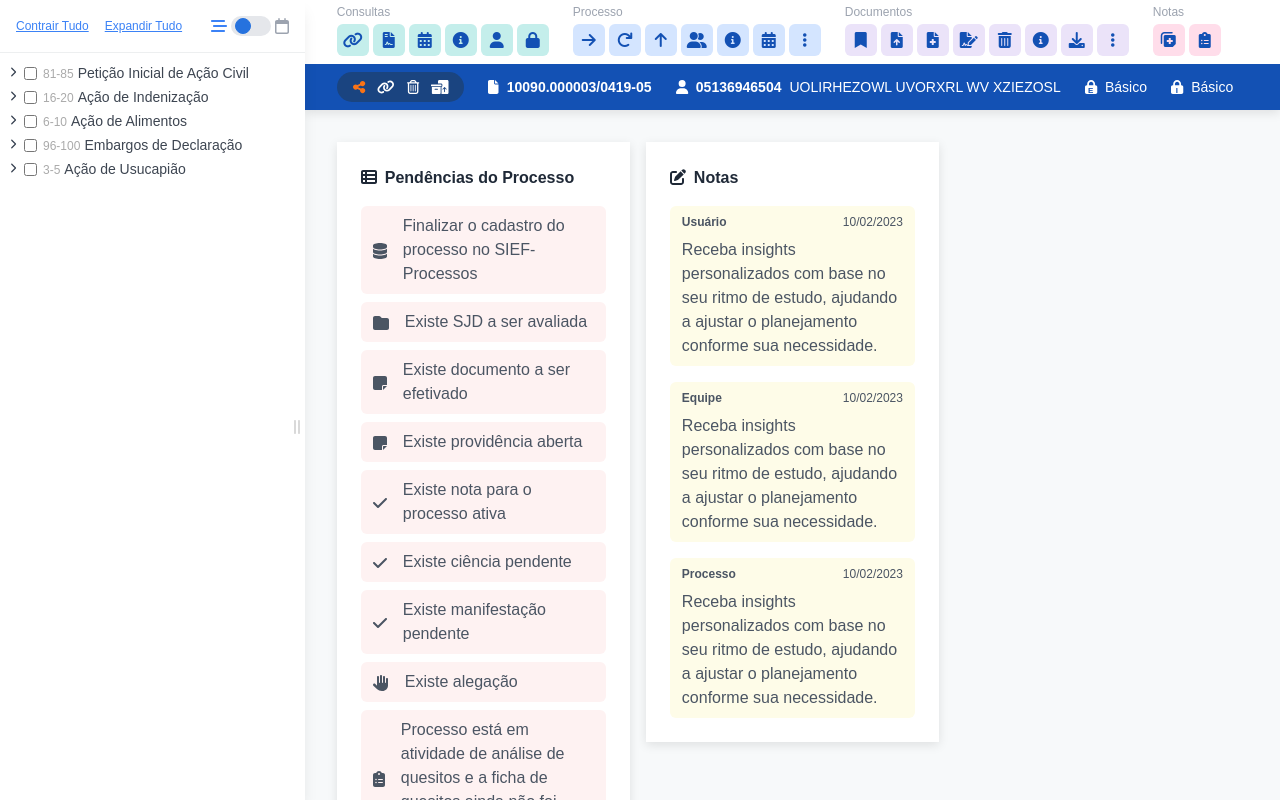
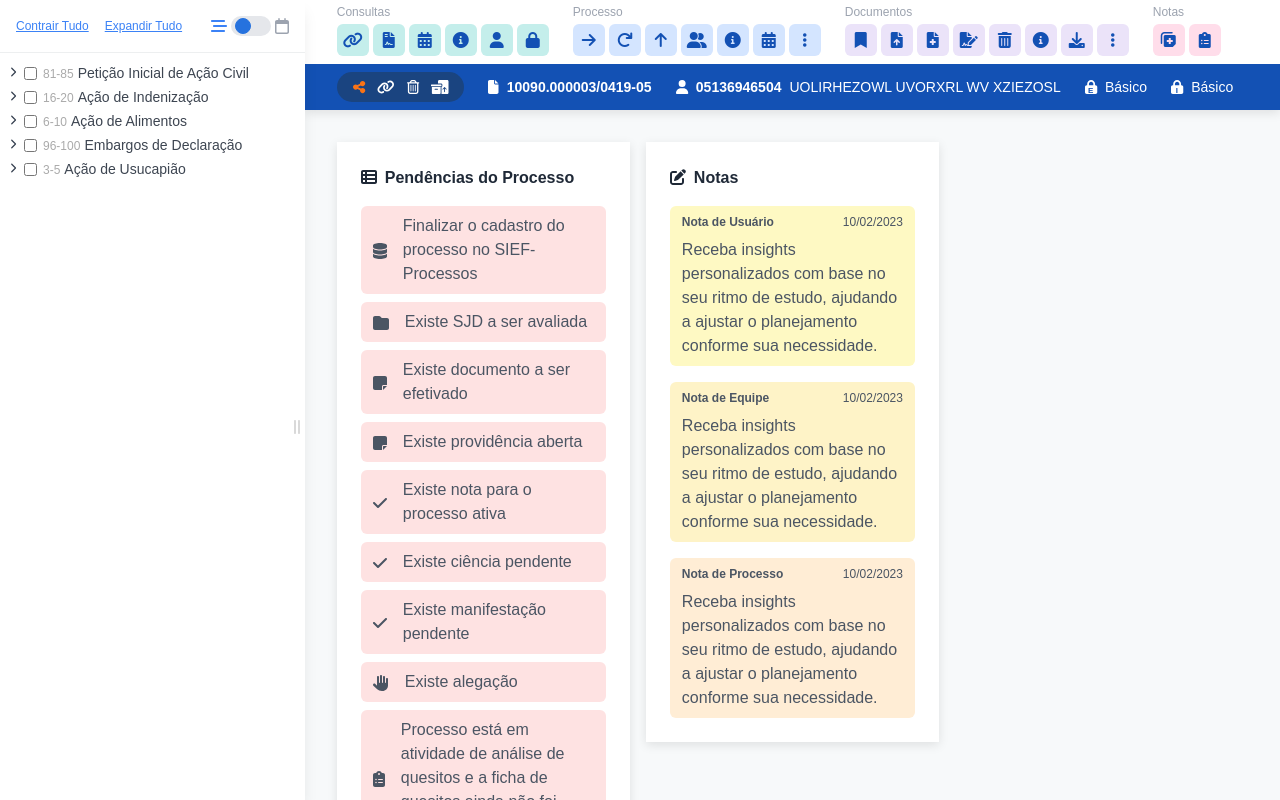
Before and after one commit to guilhermeteles/eprocesso, a React (Vite) app: page / in a window 1280 px wide. Built offline with nearby package versions, Linux system fonts and the light colour scheme.

Commit message:
notas cores

```diff
--- a/src/components/DashboardComponent.jsx
+++ b/src/components/DashboardComponent.jsx
@@ -51,63 +51,63 @@ const Dashboard = () => {
                                 className='mr-2'
                             />
                             Pendências do Processo</h2>
-                        <p className="text-gray-600 bg-red-50 px-3 py-2 rounded-md flex items-center gap-2">
+                        <p className="text-gray-600 bg-red-100 px-3 py-2 rounded-md flex items-center gap-2">
                             <FontAwesomeIcon
                                 icon={faDatabase}
                                 className='mr-2 mt-0.5'
                             />
                             <p>Finalizar o cadastro do processo no SIEF-Processos</p>
                         </p>
-                        <p className="text-gray-600 bg-red-50 px-3 py-2 rounded-md flex items-center gap-2">
+                        <p className="text-gray-600 bg-red-100 px-3 py-2 rounded-md flex items-center gap-2">
                             <FontAwesomeIcon
                                 icon={faFolder}
                                 className='mr-2 mt-0.5'
                             />
                             <p>Existe SJD a ser avaliada</p>
                         </p>
-                        <p className="text-gray-600 bg-red-50 px-3 py-2 rounded-md flex items-center gap-2">
+                        <p className="text-gray-600 bg-red-100 px-3 py-2 rounded-md flex items-center gap-2">
                             <FontAwesomeIcon
                                 icon={faNoteSticky}
                                 className='mr-2 mt-0.5'
                             />
                             <p>Existe documento a ser efetivado</p>
                         </p>
-                        <p className="text-gray-600 bg-red-50 px-3 py-2 rounded-md flex items-center gap-2">
+                        <p className="text-gray-600 bg-red-100 px-3 py-2 rounded-md flex items-center gap-2">
                             <FontAwesomeIcon
                                 icon={faNoteSticky}
                                 className='mr-2 mt-0.5'
                             />
                             <p>Existe providência aberta</p>
                         </p>
-                        <p className="text-gray-600 bg-red-50 px-3 py-2 rounded-md flex items-center gap-2">
+                        <p className="text-gray-600 bg-red-100 px-3 py-2 rounded-md flex items-center gap-2">
                             <FontAwesomeIcon
                                 icon={faCheck}
                                 className='mr-2 mt-0.5'
                             />
                             <p>Existe nota para o processo ativa</p>
                         </p>
-                        <p className="text-gray-600 bg-red-50 px-3 py-2 rounded-md flex items-center gap-2">
+                        <p className="text-gray-600 bg-red-100 px-3 py-2 rounded-md flex items-center gap-2">
                             <FontAwesomeIcon
                                 icon={faCheck}
                                 className='mr-2 mt-0.5'
                             />
                             <p>Existe ciência pendente</p>
                         </p>
-                        <p className="text-gray-600 bg-red-50 px-3 py-2 rounded-md flex items-center gap-2">
+                        <p className="text-gray-600 bg-red-100 px-3 py-2 rounded-md flex items-center gap-2">
                             <FontAwesomeIcon
                                 icon={faCheck}
                                 className='mr-2 mt-0.5'
                             />
                             <p>Existe manifestação pendente</p>
                         </p>
-                        <p className="text-gray-600 bg-red-50 px-3 py-2 rounded-md flex items-center gap-2">
+                        <p className="text-gray-600 bg-red-100 px-3 py-2 rounded-md flex items-center gap-2">
                             <FontAwesomeIcon
                                 icon={faHand}
                                 className='mr-2 mt-0.5'
                             />
                             <p>Existe alegação</p>
                         </p>
-                        <p className="text-gray-600 bg-red-50 px-3 py-2 rounded-md flex items-center gap-2">
+                        <p className="text-gray-600 bg-red-100 px-3 py-2 rounded-md flex items-center gap-2">
                             <FontAwesomeIcon
                                 icon={faClipboardList}
                                 className='mr-2 mt-0.5'
@@ -125,10 +125,10 @@ const Dashboard = () => {
                                 className='mr-2'
                             />
                             Notas</h2>
-                        <p className="text-gray-600 bg-yellow-50 px-3 py-2 rounded-md">
+                        <p className="text-gray-600 bg-yellow-100 px-3 py-2 rounded-md">
                             <div className="flex justify-between mb-2">
-                                <span className="text-xs font-bold">
-                                    Usuário
+                                <span className="text-xs font-semibold">
+                                    Nota de Usuário
                                 </span>
                                 <span className="text-xs">
                                     10/02/2023
@@ -137,10 +137,10 @@ const Dashboard = () => {
 
                             Receba insights personalizados com base no seu ritmo de estudo, ajudando a ajustar o planejamento conforme sua necessidade.
                         </p>
-                        <p className="text-gray-600 bg-yellow-50 px-3 py-2 rounded-md">
+                        <p className="text-gray-600 bg-amber-100 px-3 py-2 rounded-md">
                             <div className="flex justify-between mb-2">
-                                <span className="text-xs font-bold">
-                                    Equipe
+                                <span className="text-xs font-semibold">
+                                    Nota de Equipe
                                 </span>
                                 <span className="text-xs">
                                     10/02/2023
@@ -149,10 +149,10 @@ const Dashboard = () => {
 
                             Receba insights personalizados com base no seu ritmo de estudo, ajudando a ajustar o planejamento conforme sua necessidade.
                         </p>
-                        <p className="text-gray-600 bg-yellow-50 px-3 py-2 rounded-md">
+                        <p className="text-gray-600 bg-orange-100 px-3 py-2 rounded-md">
                             <div className="flex justify-between mb-2">
-                                <span className="text-xs font-bold">
-                                    Processo
+                                <span className="text-xs font-semibold">
+                                    Nota de Processo
                                 </span>
                                 <span className="text-xs">
                                     10/02/2023
```
